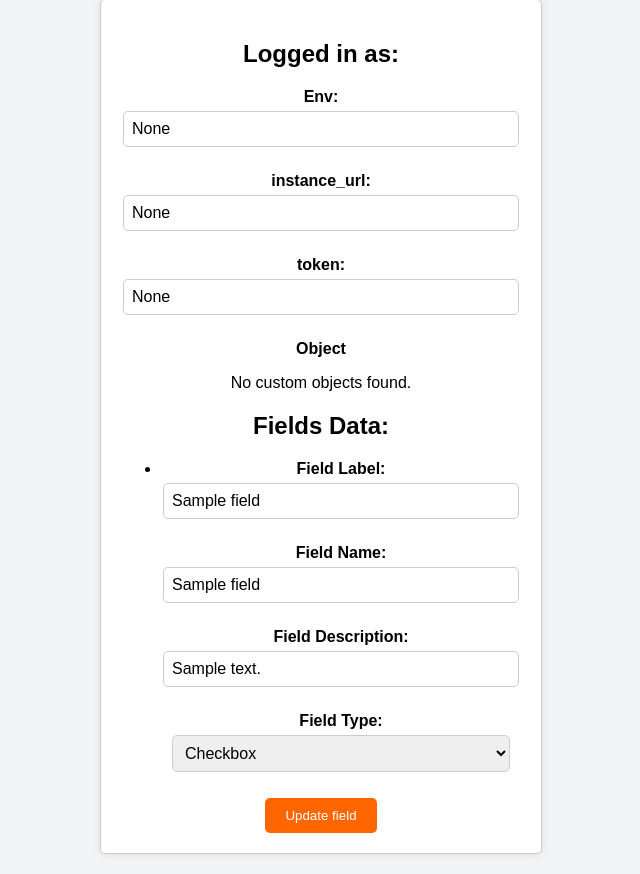
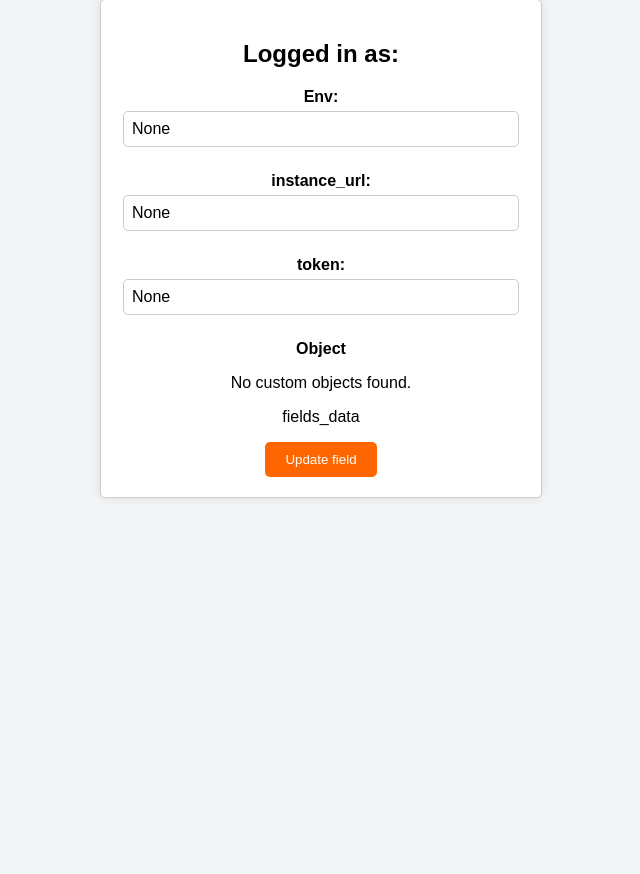
Before and after one commit to yahyajamaldine/flowsiti, a Flask app: template app/templates/clienttest.html in a window 1280 px wide. Shown: the part 243-1117 px from the top of the page, without its empty margins (319-959 px from the left). After the commit the page ends 741 px from the top, so only its background shows below. Run offline with Flask 3, Linux system fonts and the light colour scheme; the template is opened without the code that fills it: values that come from a table or form of the project are taken from there, most other values are stand-ins (such as "Sample title", 1, 10 or a date in 2020).

Commit message:
test field

```diff
--- a/app/templates/clienttest.html
+++ b/app/templates/clienttest.html
@@ -124,49 +124,8 @@
 
              {% if fields_data %}
 
-          <h2>Fields Data:</h2>
-    <ul>
-        {% for field in fields_data %}
-            <li>
-                <div class="form-group">
-                    <label for="field_label_{{ loop.index0 }}">Field Label:</label>
-                    <input type="text" class="form-control" id="field_label_{{ loop.index0 }}" name="field_label_{{ loop.index0 }}" value="{{ field['Label'] }}">
-                </div>
-                <div class="form-group">
-                    <label for="field_name_{{ loop.index0 }}">Field Name:</label>
-                    <input type="text" class="form-control" id="field_name_{{ loop.index0 }}" name="field_name_{{ loop.index0 }}" value="{{ field['Name'] }}">
-                </div>
-                <div class="form-group">
-                    <label for="field_description_{{ loop.index0 }}">Field Description:</label>
-                    <input type="text" class="form-control" id="field_description_{{ loop.index0 }}" name="field_description_{{ loop.index0 }}" value="{{ field['Description'] }}">
-                </div>
-                <div class="form-group">
-                    <label for="field_type_{{ loop.index0 }}">Field Type:</label>
-                    <select class="form-control" id="field_type_{{ loop.index0 }}" name="field_type_{{ loop.index0 }}">
-                        <option value="Checkbox" {% if field['DataType'] == 'boolean' %}selected{% endif %}>Checkbox</option>
-                        <option value="Currency" {% if field['DataType'] == 'currency' %}selected{% endif %}>Currency</option>
-                        <option value="Date" {% if field['DataType'] == 'date' %}selected{% endif %}>Date</option>
-                        <option value="DateTime" {% if field['DataType'] == 'datetime' %}selected{% endif %}>Date / Time</option>
-                        <option value="Email" {% if field['DataType'] == 'email' %}selected{% endif %}>Email</option>
-                        <option value="Location" {% if field['DataType'] == 'location' %}selected{% endif %}>Geolocation</option>
-                        <option value="Number" {% if field['DataType'] == 'number' %}selected{% endif %}>Number</option>
-                        <option value="Percent" {% if field['DataType'] == 'percent' %}selected{% endif %}>Percent</option>
-                        <option value="Phone" {% if field['DataType'] == 'phone' %}selected{% endif %}>Phone</option>
-                        <option value="Picklist" {% if field['DataType'] == 'picklist' %}selected{% endif %}>Picklist</option>
-                        <option value="MultiselectPicklist" {% if field['DataType'] == 'multiselectpicklist' %}selected{% endif %}>Picklist (Multi-Select)</option>
-                        <option value="Text" {% if field['DataType'] == 'text' %}selected{% endif %}>Text</option>
-                        <option value="TextArea" {% if field['DataType'] == 'textarea' %}selected{% endif %}>Text Area</option>
-                        <option value="LongTextArea" {% if field['DataType'] == 'longtextarea' %}selected{% endif %}>Text Area (Long)</option>
-                        <option value="Html" {% if field['DataType'] == 'html' %}selected{% endif %}>Text Area (Rich)</option>
-                        <option value="Url" {% if field['DataType'] == 'url' %}selected{% endif %}>URL</option>
-                        <!-- Add other options based on your data types -->
-                    </select>
-                </div>
-                <!-- Add more fields as needed -->
-            </li>
-        {% endfor %}
-    </ul>
-{% endif %}
+           <p>fields_data</p>
+          {% endif %}
 
                 </div>
 
```
